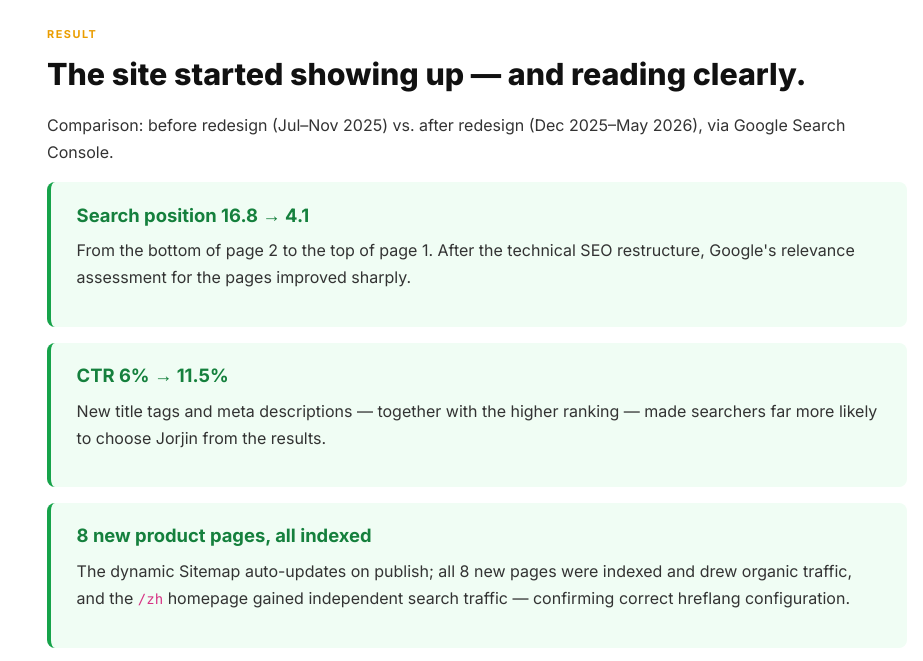
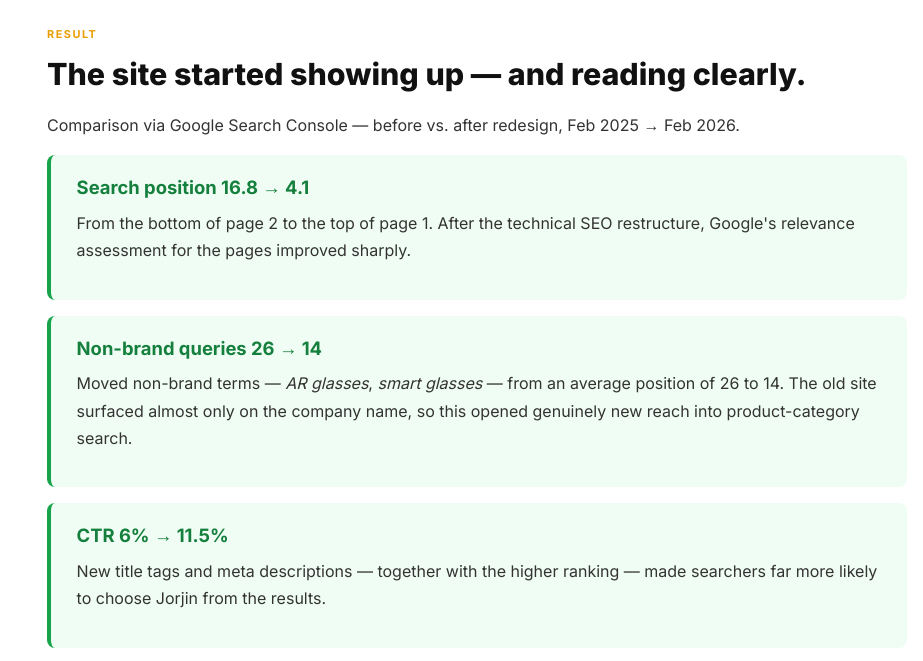
Before and after one commit to jing-yuan-huang/jing-yuan-huang.github.io, a plain HTML site: page jorjin.html in a window 1280 px wide. Shown: the part 5610-6271 px from the top of the page, without its empty margins (357-1280 px from the left). Drawn offline with nearby package versions, Linux system fonts and the light colour scheme.

Commit message:
Add non-brand ranking metric to Jorjin case study, align SEO periods
- facts.json: add search_position_nonbrand (26 → 14, non-brand query
  average position, GSC Feb 2025–Feb 2026)
- jorjin.html: add non-brand 26→14 result card; unify comparison period
  to Feb 2025–Feb 2026; drop hardcoded "8" from the product-pages metric
- remove content/jorjin.md draft (diverged from the rebuilt page)

Co-Authored-By: Claude Opus 4.8 <noreply@anthropic.com>

```diff
--- a/jorjin.html
+++ b/jorjin.html
@@ -168,11 +168,16 @@
             <section class="cs-section" id="impact">
               <span class="cs-eyebrow">Result</span>
               <h2 class="cs-headline">The site started showing up — and reading clearly.</h2>
-              <p>Comparison: before redesign (Jul–Nov 2025) vs. after redesign (Dec 2025–May 2026), via Google Search Console.</p>
+              <p>Comparison via Google Search Console — before vs. after redesign, Feb 2025 → Feb 2026.</p>
 
               <div class="result-card">
                 <div class="result-metric"><span>Search position 16.8 → 4.1</span></div>
                 <p>From the bottom of page 2 to the top of page 1. After the technical SEO restructure, Google's relevance assessment for the pages improved sharply.</p>
+              </div>
+
+              <div class="result-card">
+                <div class="result-metric"><span>Non-brand queries 26 → 14</span></div>
+                <p>Moved non-brand terms — <em>AR glasses</em>, <em>smart glasses</em> — from an average position of 26 to 14. The old site surfaced almost only on the company name, so this opened genuinely new reach into product-category search.</p>
               </div>
 
               <div class="result-card">
@@ -181,8 +186,8 @@
               </div>
 
               <div class="result-card">
-                <div class="result-metric"><span>8 new product pages, all indexed</span></div>
-                <p>The dynamic Sitemap auto-updates on publish; all 8 new pages were indexed and drew organic traffic, and the <code>/zh</code> homepage gained independent search traffic — confirming correct hreflang configuration.</p>
+                <div class="result-metric"><span>New product pages, all indexed</span></div>
+                <p>The dynamic Sitemap auto-updates on publish, so every new product page is indexed and drawing organic traffic as the catalog keeps growing. The <code>/zh</code> homepage also gained independent search traffic — confirming correct hreflang configuration.</p>
               </div>
 
               <figure>
```
Also changed, not shown: data/facts.json (+7 -0 lines), 1 other file.
